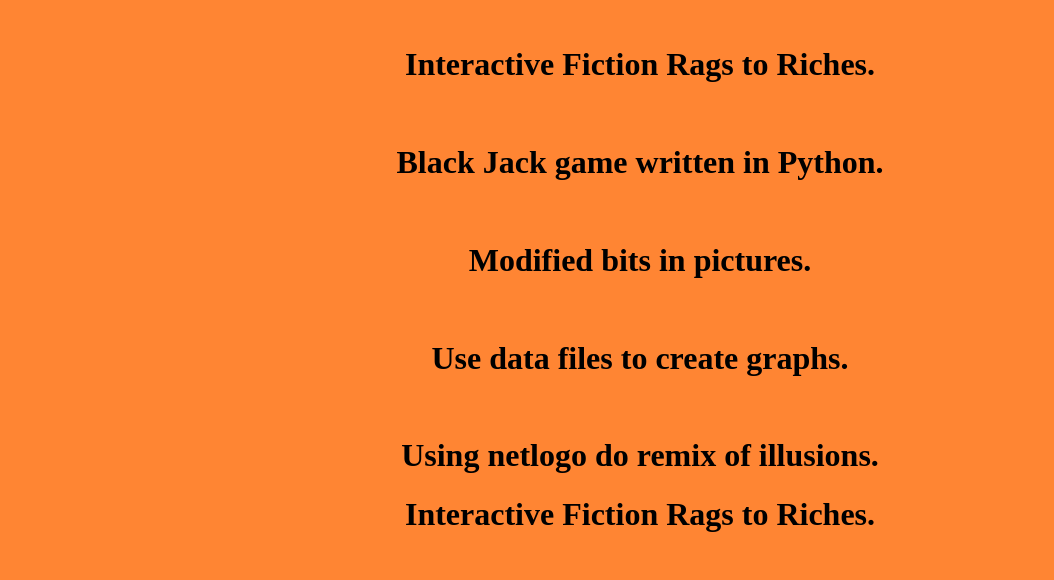
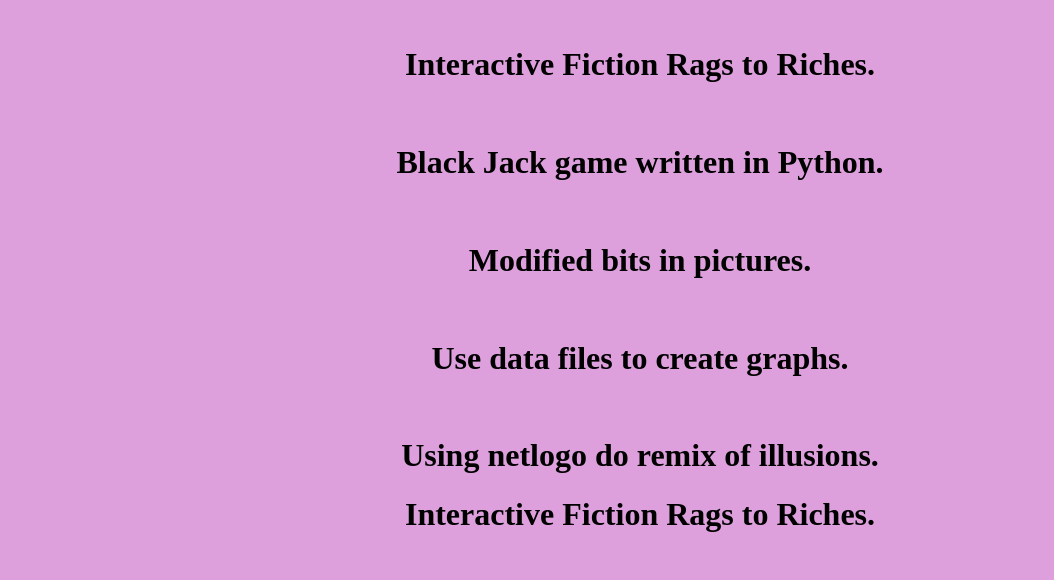
Before and after one commit to andrewchang0000/andrewchang0.github.io, a plain HTML site: page portfolio.html in a window 1280 px wide. Shown: the part 660-1240 px from the top of the page, without its empty margins (0-1054 px from the left). Drawn offline with Linux system fonts and the light colour scheme.

Commit message:
Update portfolio.html

```diff
--- a/portfolio.html
+++ b/portfolio.html
@@ -4,7 +4,7 @@
 	    <meta charset="utf-8">
 	    <title>Portfolio</title>
 	  </head>
-	  <body bgcolor="#FF8533">
+	  <body bgcolor="#DDA0DD">
     <a href="index.html">Home</a>
     <a href="portfolio.html">Portfolio</a>
     <a href="aboutme.html">About Me</a>
```
